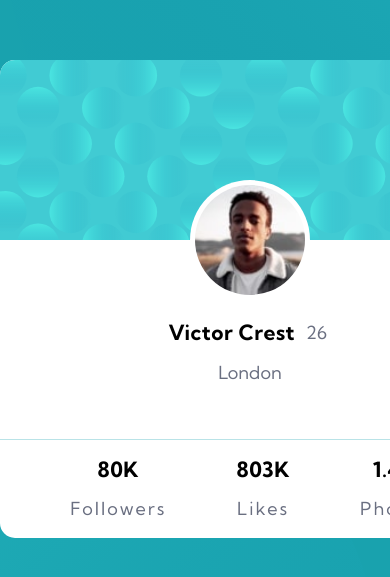
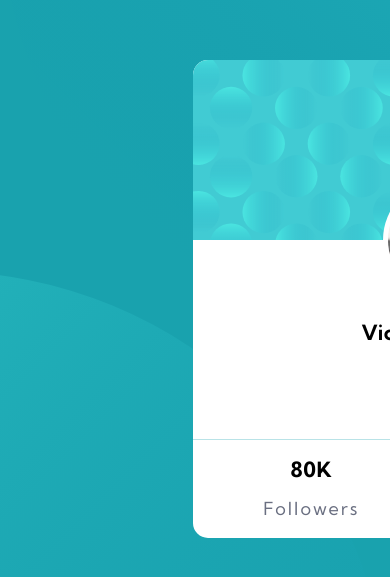
Before and after one commit to wella4life/Challenge_5_Easy, a plain HTML site: page index.html in a window 390 px wide. Shown: the part 123-700 px from the top of the page. Drawn offline with Linux system fonts and the light colour scheme.

Commit message:
Finished Challenge
.Fixed Mobile Version
100% Done

```diff
--- a/css/master.css
+++ b/css/master.css
@@ -25,6 +25,11 @@ body {
   align-items: center;
   min-height: 100vh;
   background-color: var(--Dark-Cyan);
+}
+@media (max-width: 425px) {
+  body {
+    width: 105vh;
+  }
 }
 body::before {
   content: "";
```
